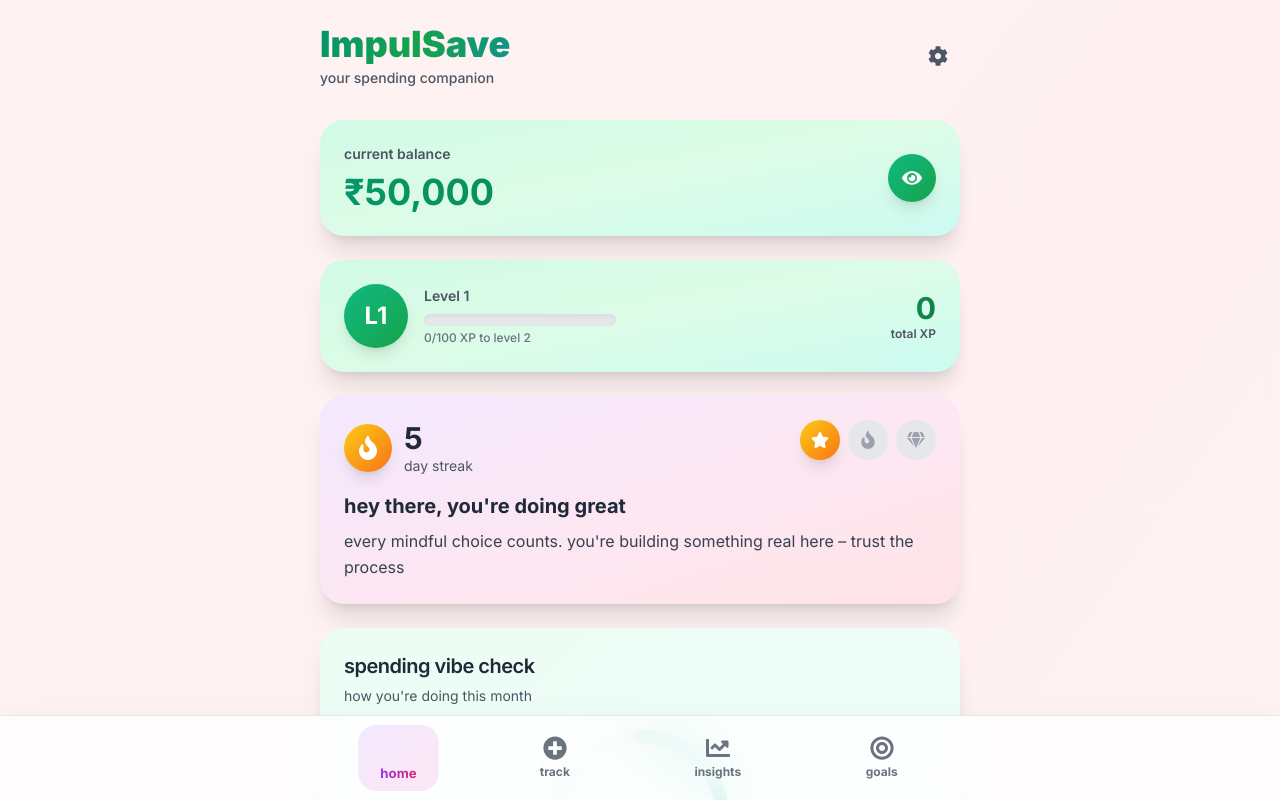
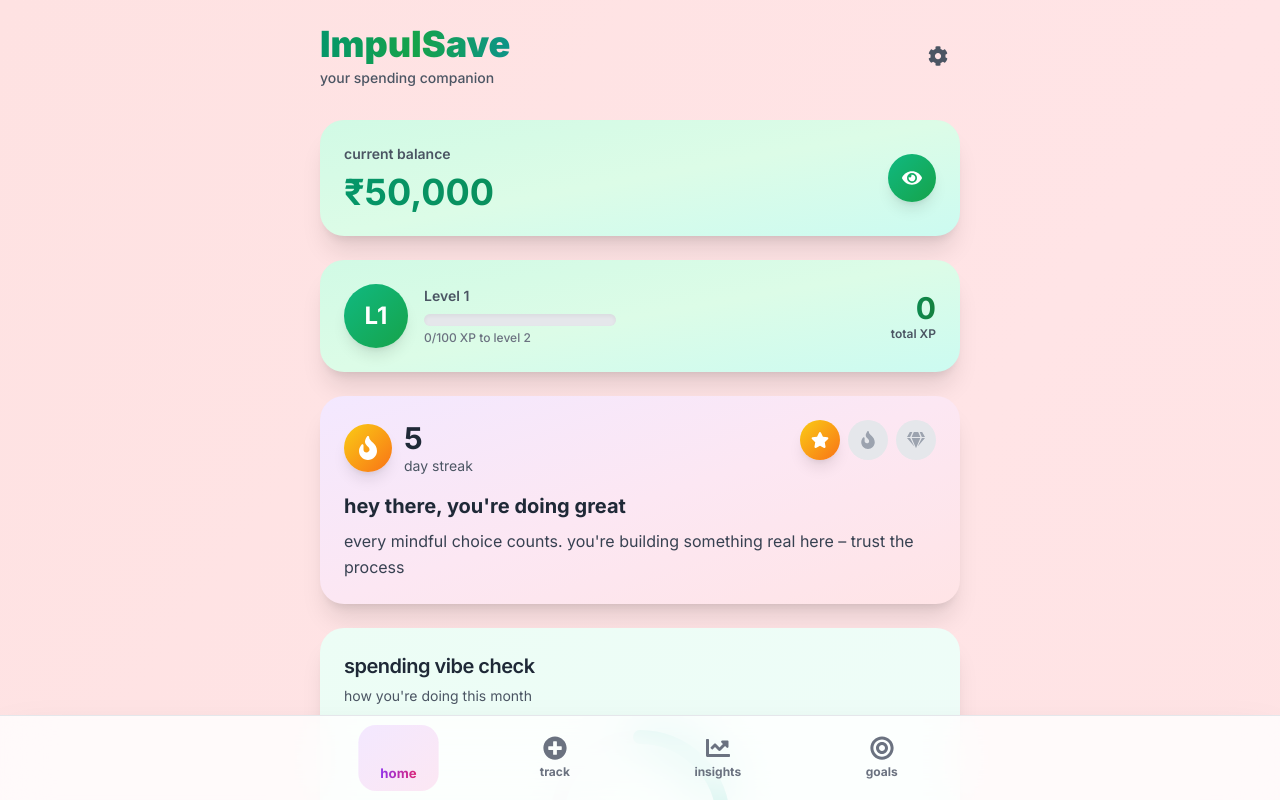
Before and after one commit to Lyzr-Apps/mindful-money-super-spark, a Next.js app: page / in a window 1280 px wide. Shown: the top 800 px of the page. Built offline with nearby package versions, Linux system fonts and the light colour scheme.

Commit message:
feat: updated background color to one shade darker red (from red-50/rose-50 to red-100/rose-100)

```diff
--- a/app/page.tsx
+++ b/app/page.tsx
@@ -2116,7 +2116,7 @@ export default function Home() {
   )
 
   return (
-    <div className="min-h-screen bg-gradient-to-br from-red-50 via-rose-50 to-red-50">
+    <div className="min-h-screen bg-gradient-to-br from-red-100 via-rose-100 to-red-100">
       <div className="max-w-2xl mx-auto px-4 py-6">
         {/* Header */}
         <div className="flex items-center justify-between mb-8">
```
